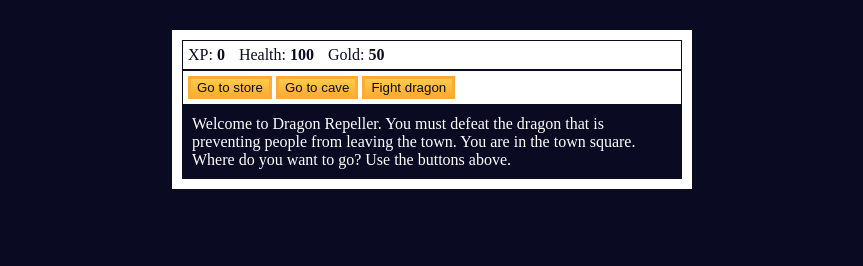
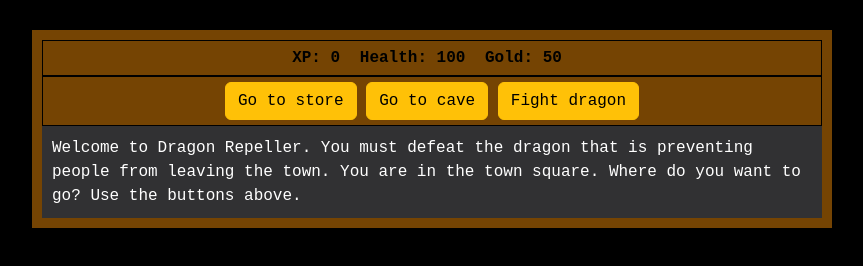
Before and after one commit to softdeveloper23/roleplaying-game-js, a plain HTML site: page index.html in a window 1280 px wide. Shown: the whole page, without its empty margins (208-1071 px from the left). Drawn offline with nearby package versions, Linux system fonts and the light colour scheme.

Commit message:
Added more style to the game

```diff
--- a/index.html
+++ b/index.html
@@ -3,6 +3,7 @@
 <head>
     <meta charset="UTF-8">
     <meta name="viewport" content="width=device-width, initial-scale=1.0">
+    <link href="https://cdn.jsdelivr.net/npm/bootstrap@5.3.2/dist/css/bootstrap.min.css" rel="stylesheet" integrity="sha384-T3c6CoIi6uLrA9TneNEoa7RxnatzjcDSCmG1MXxSR1GAsXEV/Dwwykc2MPK8M2HN" crossorigin="anonymous">
     <link rel="stylesheet" href="styles.css">
     <title>RPG - Dragon Repeller</title>
 </head>
@@ -14,9 +15,9 @@
             <span class="stat">Gold: <strong><span id="goldText">50</span></strong></span>
         </div>
         <div id="controls">
-            <button id="button1">Go to store</button>
-            <button id="button2">Go to cave</button>
-            <button id="button3">Fight dragon</button>
+            <button id="button1" type="button" class="btn btn-warning">Go to store</button>
+            <button id="button2" type="button" class="btn btn-warning">Go to cave</button>
+            <button id="button3" type="button" class="btn btn-warning">Fight dragon</button>
         </div>
         <div id="monsterStats">
             <span class="stat">Monster Name: <strong><span id="monsterName"></span></strong></span>
@@ -28,5 +29,7 @@
         </div>
     </div>
     <script src="script.js"></script>
+    <script src="https://cdn.jsdelivr.net/npm/@popperjs/core@2.11.8/dist/umd/popper.min.js" integrity="sha384-I7E8VVD/ismYTF4hNIPjVp/Zjvgyol6VFvRkX/vR+Vc4jQkC+hVqc2pM8ODewa9r" crossorigin="anonymous"></script>
+    <script src="https://cdn.jsdelivr.net/npm/bootstrap@5.3.2/dist/js/bootstrap.min.js" integrity="sha384-BBtl+eGJRgqQAUMxJ7pMwbEyER4l1g+O15P+16Ep7Q9Q+zqX6gSbd85u4mG4QzX+" crossorigin="anonymous"></script>
 </body>
 </html>
--- a/styles.css
+++ b/styles.css
@@ -1,17 +1,18 @@
 body {
-    background-color: #0a0a23;
+    background-color: #000000;
 }
 
 #text {
-    background-color: #0a0a23;
+    background-color: #313133;
+    font-family: 'Courier New', monospace;
     color: #ffffff;
     padding: 10px 10px 10px 10px;
 }
 
 #game {
-    max-width: 500px;
-    max-height: 400px;
-    background-color: #ffffff;
+    max-width: 800px;
+    max-height: auto;
+    background-color: #754403;
     color: #ffffff;
     margin-top: 30px;
     margin-bottom: 0px;
@@ -21,9 +22,12 @@ body {
 }
 
 #controls, #stats {
-    border: 1px solid #0a0a23;
-    color: #0a0a23;
+    border: 1px solid #000000;
+    font-family: 'Courier New', Courier, monospace;
+    font-weight: bold;
+    color: #000000;
     padding: 5px;
+    text-align: center;
 }
 
 #monsterStats {
@@ -37,11 +41,3 @@ body {
 .stat {
     padding-right: 10px;
 }
-
-button {
-    cursor: pointer;
-    color: #0a0a23;
-    background-color: #feac32;
-    background-image: linear-gradient(#fecc4c, #ffac33);
-    border: 3px solid #feac32;
-}
```
